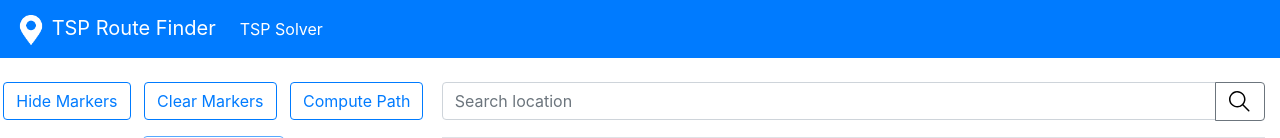
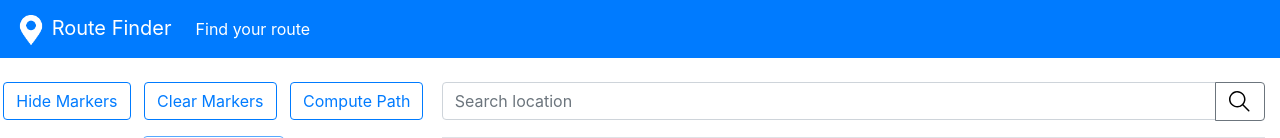
Before and after one commit to Andistar12/cis422-proj-1, a Flask app: page / in a window 1280 px wide. Shown: the top 138 px of the page. Run offline with Flask 2, Linux system fonts and the light colour scheme; some libraries are stand-ins or nearby versions.

Commit message:
Rebrand as "Route Finder"

```diff
--- a/templates/index.html
+++ b/templates/index.html
@@ -35,7 +35,7 @@
                                 </button>
                             </div>
                             <div class="modal-body">
-                                <h5>How to use the TSP Route Finder</h5>
+                                <h5>How to use the Route Finder</h5>
                                     <p>...<p>
                             </div>
                             <div class="modal-footer">
--- a/templates/parent_layout.html
+++ b/templates/parent_layout.html
@@ -1,7 +1,7 @@
 <!DOCTYPE HTML>
 <html lang="en">
     <head>
-        <title>TSP Solver</title>
+        <title>Route Finder</title>
 
         <!-- 'viewport' is used by bootstrap to respond to device size -->
         <meta name="viewport" content="width=device-width, initial-scale=1" charset="utf-8">
@@ -46,7 +46,7 @@
     <body>
 
         <nav class="navbar navbar-expand-lg navbar-dark bg-primary">
-            <a class="navbar-brand" href="#"><image src="static/logo-white-small.png" width="30" height="30"> TSP Route Finder</a>
+            <a class="navbar-brand" href="#"><image src="static/logo-white-small.png" width="30" height="30"> Route Finder</a>
             <button class="navbar-toggler" type="button" data-toggle="collapse" data-target="#navbarSupportedContent" aria-controls="navbarSupportedContent" aria-expanded="false" aria-label="Toggle navigation">
                 <span class="navbar-toggler-icon"></span>
             </button>
@@ -56,7 +56,7 @@
             <div class="collapse navbar-collapse" id="navbarSupportedContent">
                 <ul class="navbar-nav mr-auto">
 					<li{% if "tsp" == active_page %} class="nav-item active"{% else %} class="nav-item" {% endif%}>
-						<a class="nav-link" href="/">TSP Solver</a>
+						<a class="nav-link" href="/">Find your route</a>
 					</li>
                 </ul>
             </div>
```
